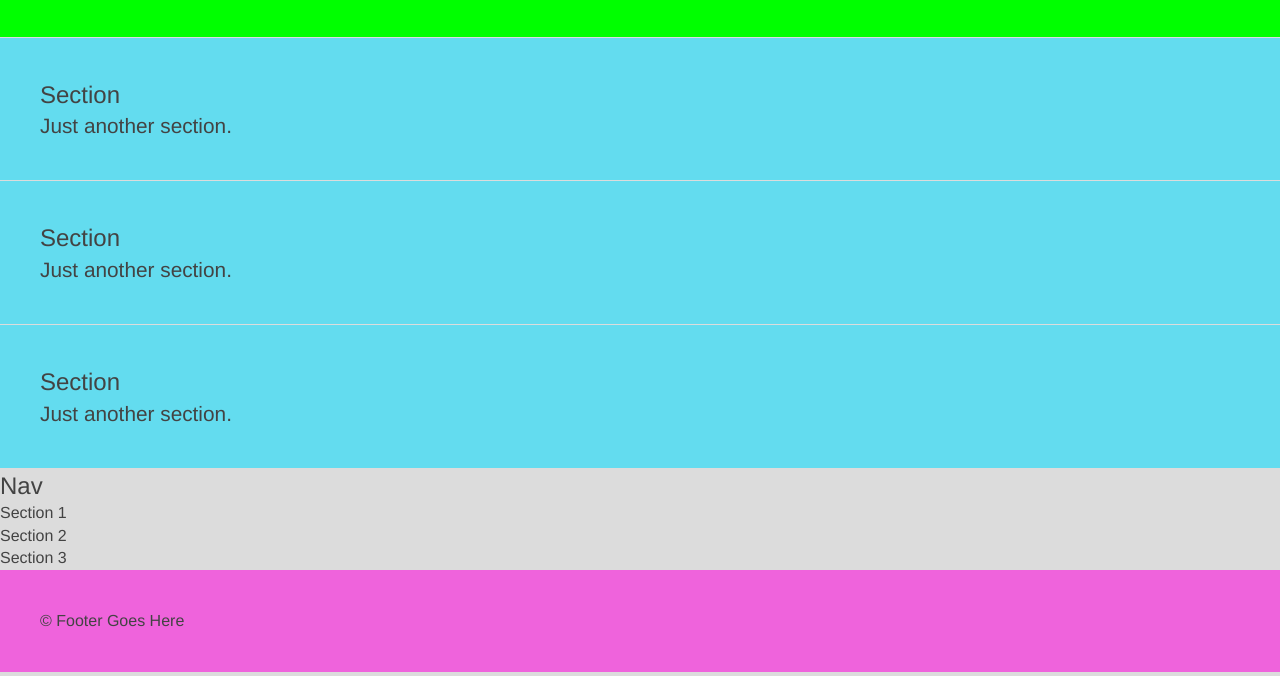
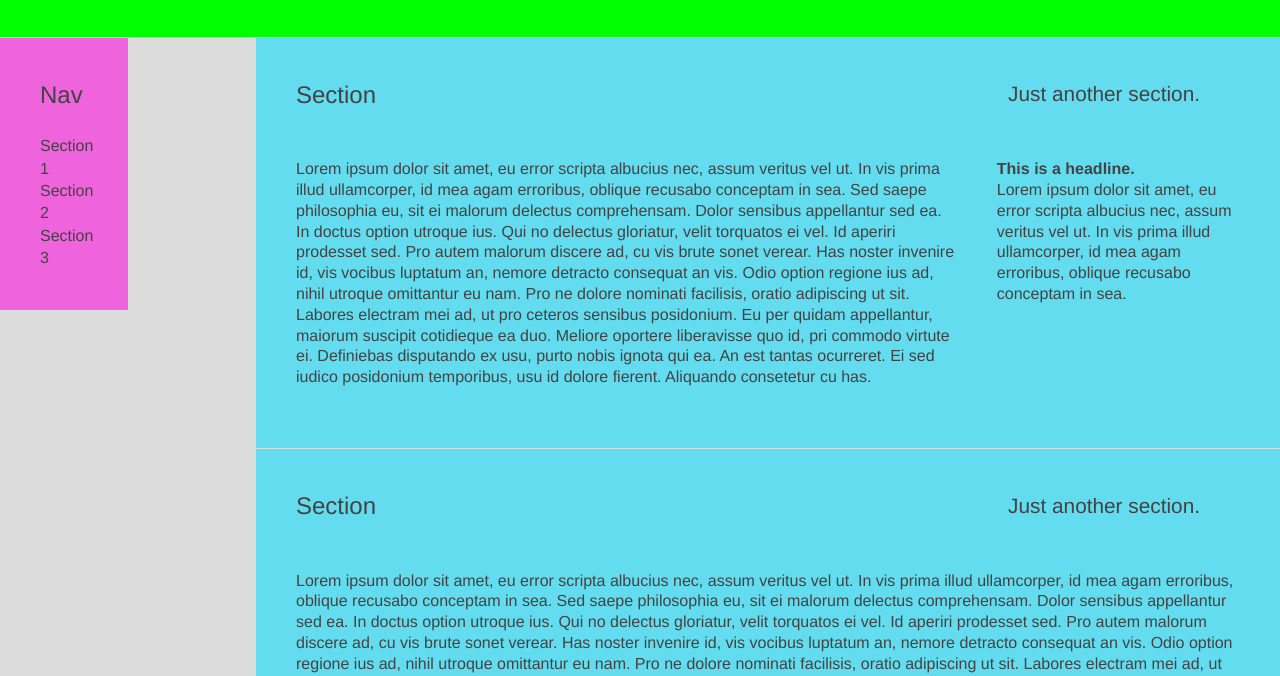
Before and after one commit to isaacw1/FEWD, a plain HTML site: page absolute-vs-relative/index.html in a window 1280 px wide. Shown: the part 124-800 px from the top of the page. Drawn offline with nearby package versions, Linux system fonts and the light colour scheme.

Commit message:
edited fashion blog

```diff
--- a/absolute-vs-relative/css/base.css
+++ b/absolute-vs-relative/css/base.css
@@ -31,16 +31,25 @@ h2{
 
 h3{
   font-size: 1.5em;
+  padding-bottom: 2.0em;
 }
 
 h4{
   font-size:1.3em;
+  padding-bottom: 2.0em;
 }
+
 
 h5{
   font-size: 1.0em;
+  font-weight: bold;
 }
 
 h6{
   font-size: 0.6em;
 }
+
+p{
+  line-height: 1.3em;
+  padding-bottom: 20px;
+}
--- a/absolute-vs-relative/css/layout.css
+++ b/absolute-vs-relative/css/layout.css
@@ -3,7 +3,7 @@
 
 
 header {
-
+  position: relative;
   padding: 40px;
   background: #00FF00;
   border-bottom: 1px solid #DCDCDC;
@@ -11,13 +11,47 @@ header {
 
 
 section{
-
+  position: relative;
   padding: 40px;
   background: #63DCEF;
   border-bottom: 1px solid #DCDCDC;
+  float: right;
+  width: 80%;
+}
+
+section h4{
+  position: absolute;
+  top: 2.0em;
+  right: 80px;
+}
+.section-content{
+  float: left;
+  width: 70%;
+}
+.section-aside{
+  float: right;
+  width: 30%;
+  margin-top: 80px;
+  padding-left: 40px;
+}
+
+
+aside{
+  position: relative;
+  padding: 40px;
+  background: #EF63DC;
+  float: left;
+  width: 10%;
+}
+
+
+aside h3{
+  padding-bottom: 1.0em;
 }
 
 footer {
+  position: relative;
   padding: 40px;
   background: #EF63DC;
+  clear: both;
 }
--- a/absolute-vs-relative/index.html
+++ b/absolute-vs-relative/index.html
@@ -18,20 +18,8 @@
 		<!-- start container here -->
 			<header>
 				<h1>Blank Template</h1>
-				<h2>Just another blank template.</h2>
+					<h2>Just another blank template.</h2>
 			</header>
-			<section>
-				<h3>Section</h3>
-				<h4>Just another section.</h4>
-			</section>
-			<section>
-				<h3>Section</h3>
-				<h4>Just another section.</h4>
-			</section>
-			<section>
-				<h3>Section</h3>
-				<h4>Just another section.</h4>
-			</section>
 			<aside>
 				<h3>Nav</h3>
 					<ul>
@@ -40,6 +28,31 @@
 						<li>Section 3</h1>
 					<ul>
 			</aside>
+			<section>
+				<div class='section-content'>
+				<h3>Section</h3>
+					<h4>Just another section.</h4>
+						<p>Lorem ipsum dolor sit amet, eu error scripta albucius nec, assum veritus vel ut. In vis prima illud ullamcorper, id mea agam erroribus, oblique recusabo conceptam in sea. Sed saepe philosophia eu, sit ei malorum delectus comprehensam. Dolor sensibus appellantur sed ea. In doctus option utroque ius. Qui no delectus gloriatur, velit torquatos ei vel. Id aperiri prodesset sed. Pro autem malorum discere ad, cu vis brute sonet verear. Has noster invenire id, vis vocibus luptatum an, nemore detracto consequat an vis. Odio option regione ius ad, nihil utroque omittantur eu nam. Pro ne dolore nominati facilisis, oratio adipiscing ut sit. Labores electram mei ad, ut pro ceteros sensibus posidonium. Eu per quidam appellantur, maiorum suscipit cotidieque ea duo. Meliore oportere liberavisse quo id, pri commodo virtute ei. Definiebas disputando ex usu, purto nobis ignota qui ea. An est tantas ocurreret. Ei sed iudico posidonium temporibus, usu id dolore fierent. Aliquando consetetur cu has.
+						</p>
+					</div>
+						<div class="section-aside">
+							<h5> This is a headline.</h5>
+							<p> Lorem ipsum dolor sit amet, eu error scripta albucius nec, assum veritus vel ut. In vis prima illud ullamcorper, id mea agam erroribus, oblique recusabo conceptam in sea. </p>
+						</div>
+			</section>
+			<section>
+				<h3>Section</h3>
+				<h4>Just another section.</h4>
+				<p>Lorem ipsum dolor sit amet, eu error scripta albucius nec, assum veritus vel ut. In vis prima illud ullamcorper, id mea agam erroribus, oblique recusabo conceptam in sea. Sed saepe philosophia eu, sit ei malorum delectus comprehensam. Dolor sensibus appellantur sed ea. In doctus option utroque ius. Qui no delectus gloriatur, velit torquatos ei vel. Id aperiri prodesset sed. Pro autem malorum discere ad, cu vis brute sonet verear. Has noster invenire id, vis vocibus luptatum an, nemore detracto consequat an vis. Odio option regione ius ad, nihil utroque omittantur eu nam. Pro ne dolore nominati facilisis, oratio adipiscing ut sit. Labores electram mei ad, ut pro ceteros sensibus posidonium. Eu per quidam appellantur, maiorum suscipit cotidieque ea duo. Meliore oportere liberavisse quo id, pri commodo virtute ei. Definiebas disputando ex usu, purto nobis ignota qui ea. An est tantas ocurreret. Ei sed iudico posidonium temporibus, usu id dolore fierent. Aliquando consetetur cu has.
+				</p>
+			</section>
+			<section>
+				<h3>Section</h3>
+				<h4>Just another section.</h4>
+				<p>Lorem ipsum dolor sit amet, eu error scripta albucius nec, assum veritus vel ut. In vis prima illud ullamcorper, id mea agam erroribus, oblique recusabo conceptam in sea. Sed saepe philosophia eu, sit ei malorum delectus comprehensam. Dolor sensibus appellantur sed ea. In doctus option utroque ius. Qui no delectus gloriatur, velit torquatos ei vel. Id aperiri prodesset sed. Pro autem malorum discere ad, cu vis brute sonet verear. Has noster invenire id, vis vocibus luptatum an, nemore detracto consequat an vis. Odio option regione ius ad, nihil utroque omittantur eu nam. Pro ne dolore nominati facilisis, oratio adipiscing ut sit. Labores electram mei ad, ut pro ceteros sensibus posidonium. Eu per quidam appellantur, maiorum suscipit cotidieque ea duo. Meliore oportere liberavisse quo id, pri commodo virtute ei. Definiebas disputando ex usu, purto nobis ignota qui ea. An est tantas ocurreret. Ei sed iudico posidonium temporibus, usu id dolore fierent. Aliquando consetetur cu has.
+				</p>
+			</section>
+
 			<footer>
 				&copy; Footer Goes Here
 			</footer>
```
Also changed, not shown: fashion_blog_part1/css/style.css (+28 -1 lines), fashion_blog_part1/fashion_blog_part2.png (added).
